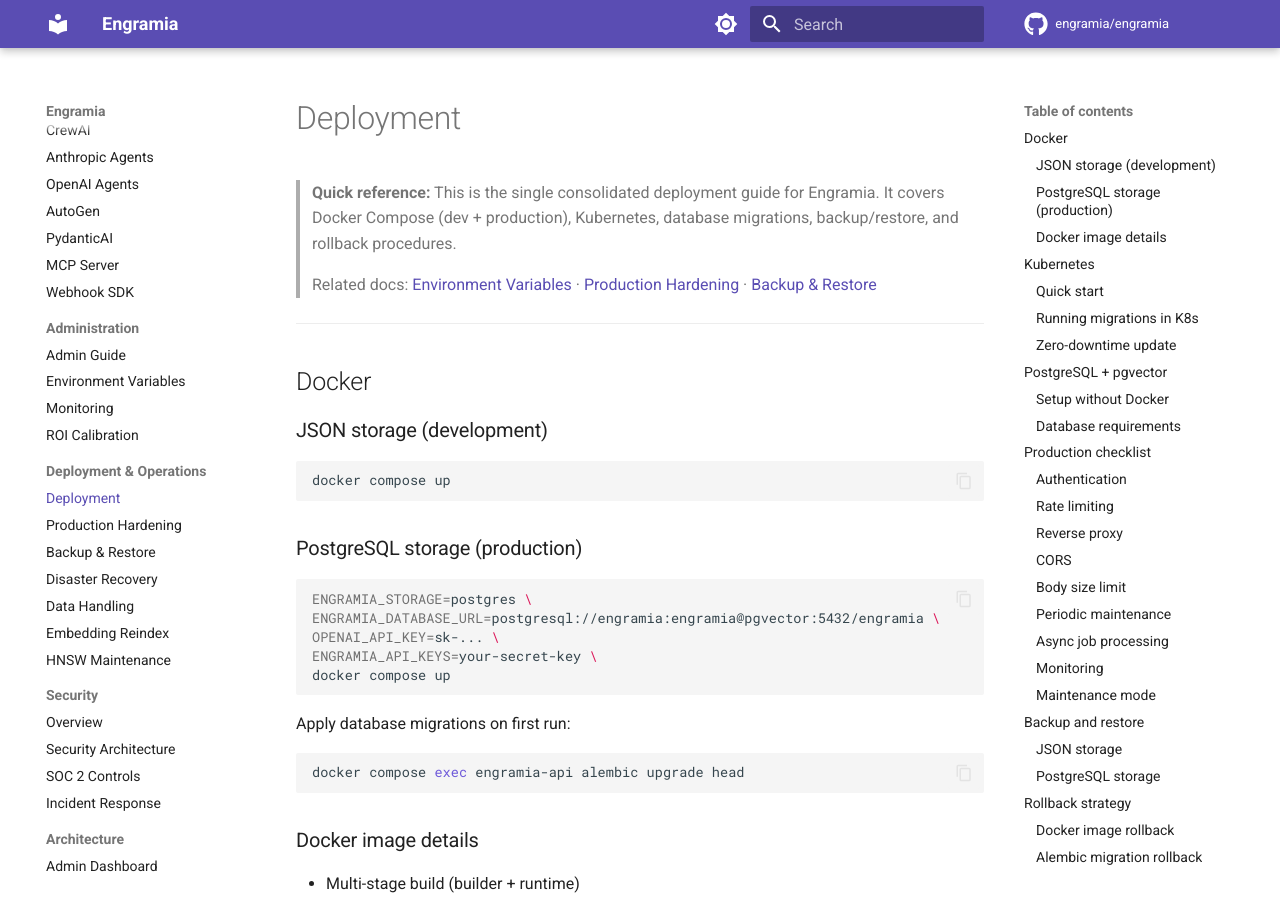
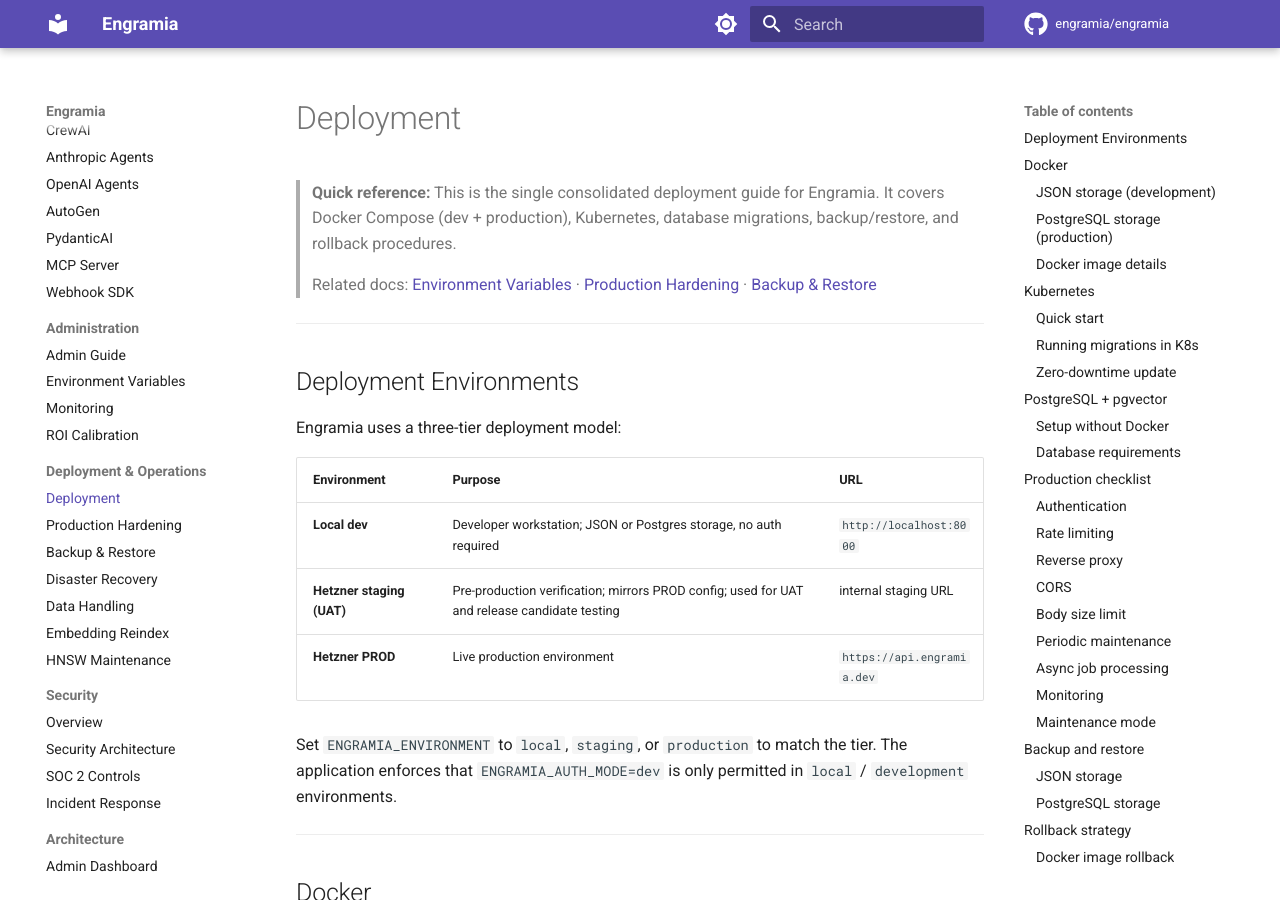
Before and after one commit to engramia/engramia, an MkDocs documentation site: the page built from docs/deployment.md, in a window 1280 px wide and 900 px high. Built offline with MkDocs 1.6.1 and Material for MkDocs 9.7.7, drawn with Linux system fonts in a browser that asks for light colours; comment, search, counter and statistics services are not loaded; some of the changed text lies outside the part shown.

Commit message:
docs(deployment): update deployment pipeline to 3-tier model
Replace generic "dev/staging/prod" references with the explicit
three-tier model: Local dev → Hetzner staging (UAT) → Hetzner PROD.

- docs/deployment.md: add "Deployment Environments" overview table
  at the top; update secrets best-practices list to name the three tiers
- docs/runbooks/README.md: clarify that runbooks target Hetzner PROD
  (api.engramia.dev), noting the SSH alias used in commands

Co-Authored-By: Claude Sonnet 4.6 <noreply@anthropic.com>

```diff
--- a/docs/deployment.md
+++ b/docs/deployment.md
@@ -5,6 +5,20 @@
 > backup/restore, and rollback procedures.
 >
 > Related docs: [Environment Variables](environment-variables.md) · [Production Hardening](production-hardening.md) · [Backup & Restore](backup-restore.md)
+
+---
+
+## Deployment Environments
+
+Engramia uses a three-tier deployment model:
+
+| Environment | Purpose | URL |
+|-------------|---------|-----|
+| **Local dev** | Developer workstation; JSON or Postgres storage, no auth required | `http://localhost:8000` |
+| **Hetzner staging (UAT)** | Pre-production verification; mirrors PROD config; used for UAT and release candidate testing | internal staging URL |
+| **Hetzner PROD** | Live production environment | `https://api.engramia.dev` |
+
+Set `ENGRAMIA_ENVIRONMENT` to `local`, `staging`, or `production` to match the tier. The application enforces that `ENGRAMIA_AUTH_MODE=dev` is only permitted in `local` / `development` environments.
 
 ---
 
@@ -501,7 +515,7 @@ Secrets are passed via environment variables loaded from `.env` files by Docker
 **Best practices for the current setup:**
 
 1. Never commit `.env` to git (`.gitignore` already excludes it)
-2. Use separate `.env` files per environment (dev, staging, prod)
+2. Use separate `.env` files per environment (local dev, Hetzner staging (UAT), Hetzner PROD)
 3. Restrict file permissions: `chmod 600 .env`
 4. Unset `ENGRAMIA_BOOTSTRAP_TOKEN` after initial key creation
 5. Rotate API keys periodically via `POST /v1/keys/{id}/rotate`
```
Also changed, not shown: docs/runbooks/README.md (+1 -1 lines).
